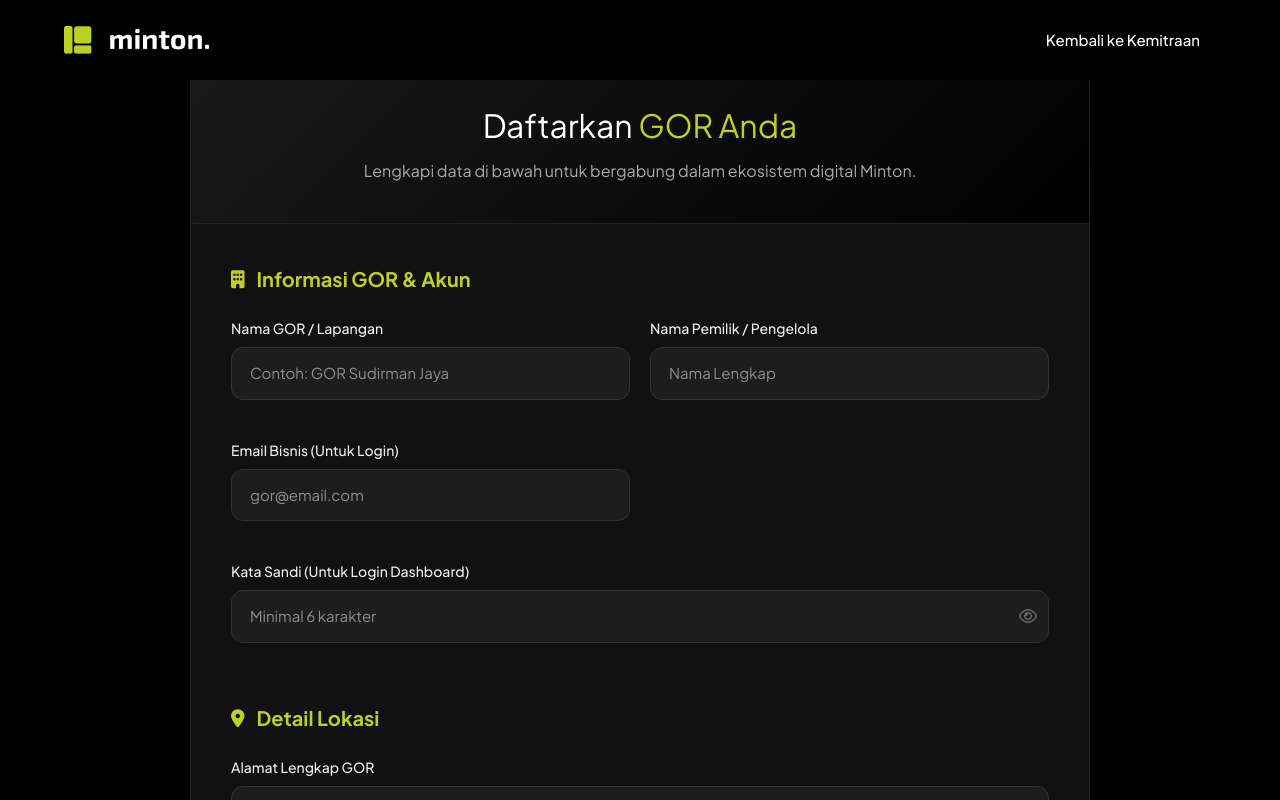
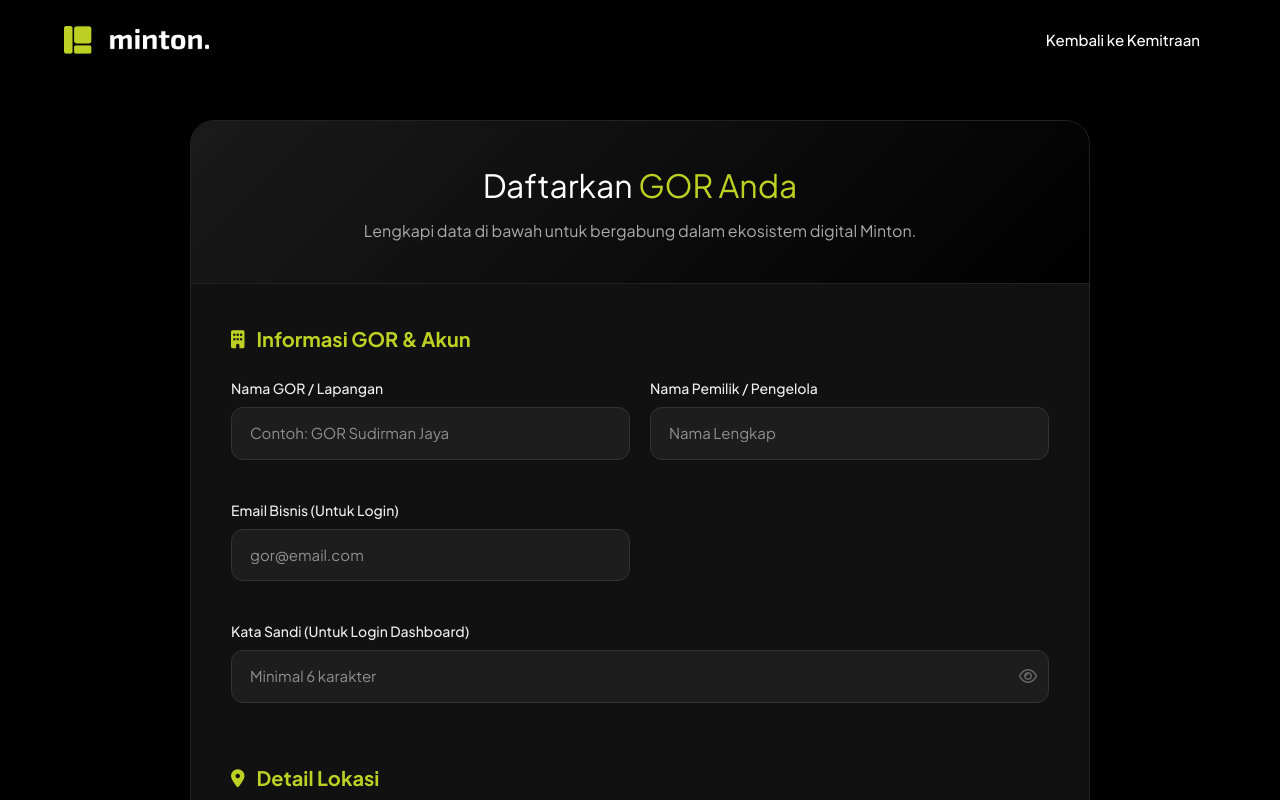
Before and after one commit to kelvinsatriahendra/minton-mvp, a Next.js app: page /kemitraan/registrasi in a window 1280 px wide. Shown: the top 800 px of the page. Built offline with nearby package versions, Linux system fonts and the light colour scheme; no server answers.

Commit message:
fix(kemitraan): increase hero margin to 120px to clear fixed navbar, fix registration page margin too

```diff
--- a/src/app/globals.css
+++ b/src/app/globals.css
@@ -3516,7 +3516,7 @@ table.court-table {
 .reg-container {
     width: 90%;
     max-width: 900px;
-    margin: 60px auto;
+    margin: 120px auto 60px;
     background: #111111;
     border-radius: 24px;
     border: 1px solid #222;
```
